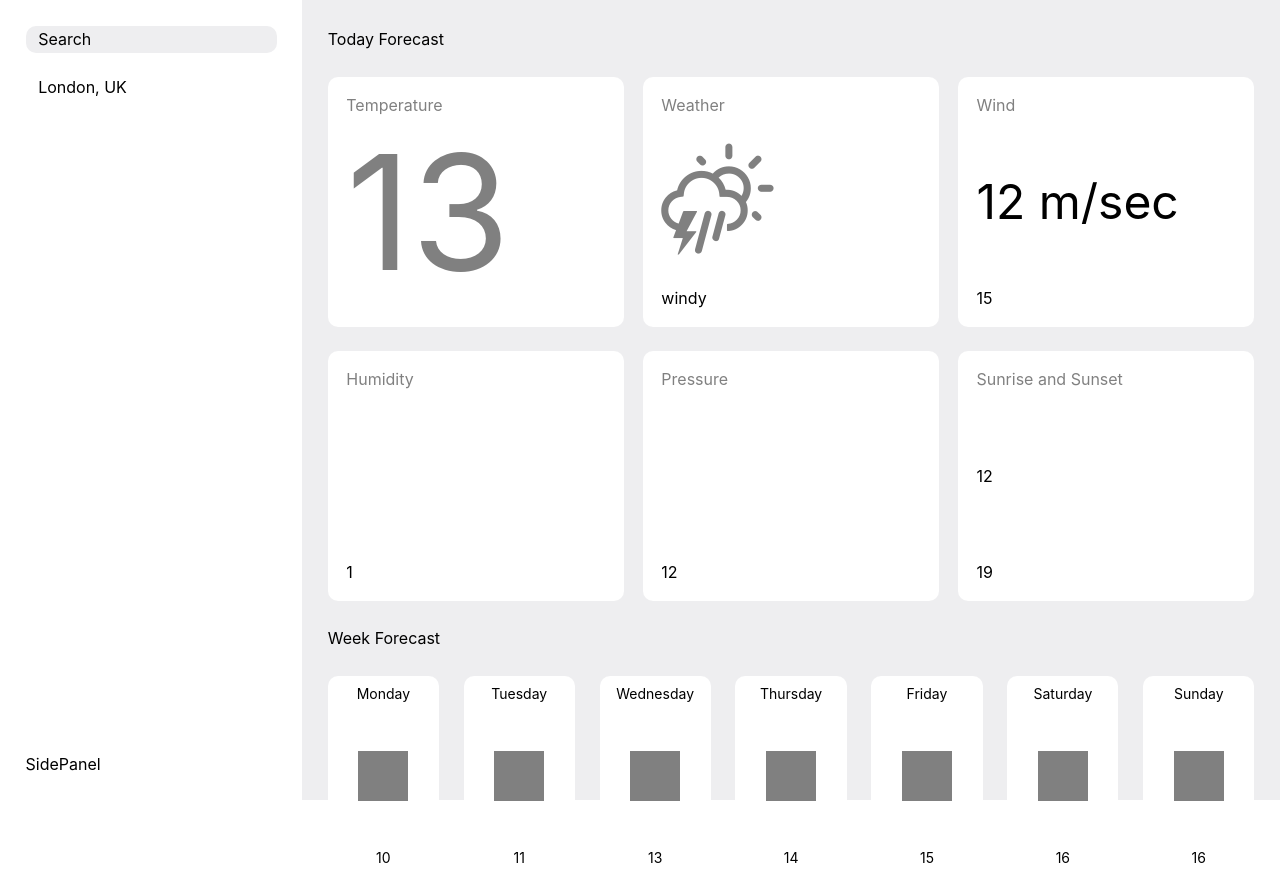
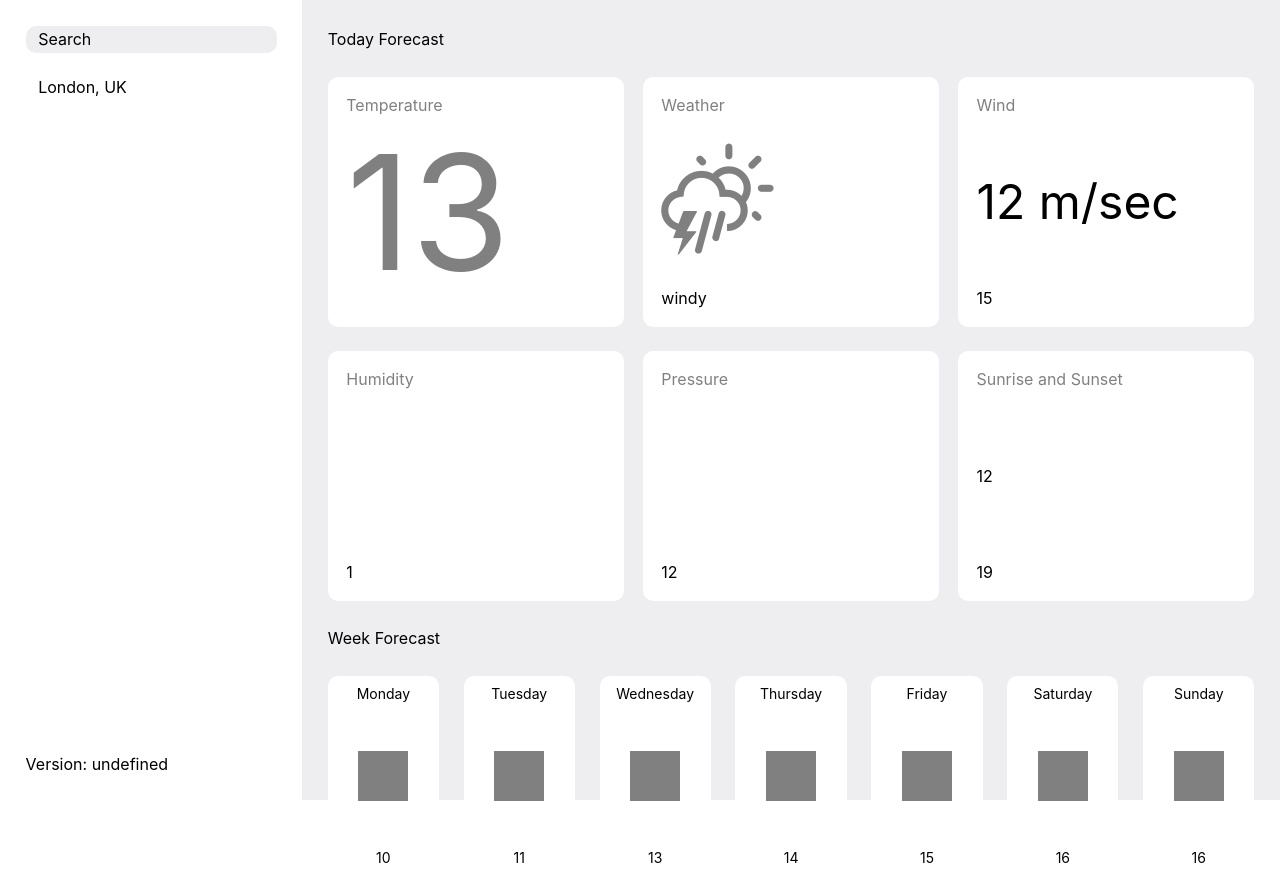
Before and after one commit to mamboojamboo/weather-forecast, a React (Create React App) app: page / in a window 1280 px wide. Built offline with nearby package versions, Linux system fonts and the light colour scheme.

Commit message:
feature: add app version in SidePanel

```diff
--- a/package.json
+++ b/package.json
@@ -1,6 +1,6 @@
 {
   "name": "weather-forecast",
-  "version": "1.0.1",
+  "version": "1.1.1",
   "private": true,
   "dependencies": {
     "@testing-library/jest-dom": "^5.11.4",
@@ -21,7 +21,7 @@
     "web-vitals": "^1.0.1"
   },
   "scripts": {
-    "start": "react-scripts start",
+    "start": "REACT_APP_VERSION=$npm_package_version react-scripts start",
     "build": "react-scripts build",
     "test": "react-scripts test",
     "eject": "react-scripts eject"
--- a/src/features/SidePanel/ui/template/SidePanelContainer.tsx
+++ b/src/features/SidePanel/ui/template/SidePanelContainer.tsx
@@ -7,14 +7,14 @@ import { LocationInfo } from '../atom/LocationInfo';
 
 
 export const SidePanelContainer = () => {
-  const data = 'SidePanel';
+  const appVersion = `Version: ${process.env.REACT_APP_VERSION}`;
   return (
     <StyledWrapper>
       <Wrapper>
         <Search />
         <LocationInfo />
       </Wrapper>
-      {data}
+      {appVersion}
     </StyledWrapper>
   );
 };
```
